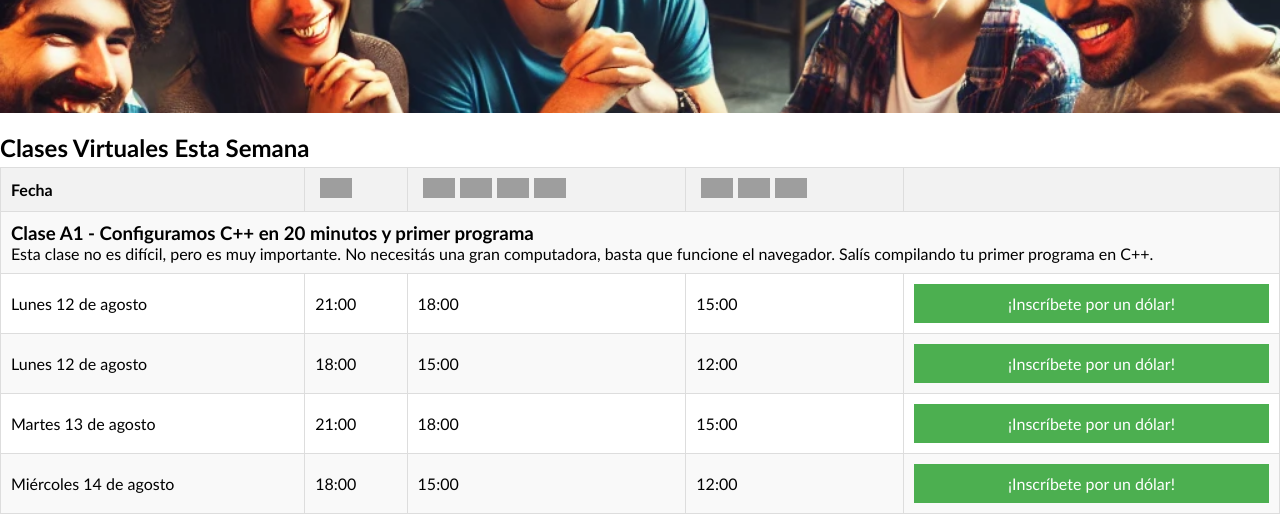
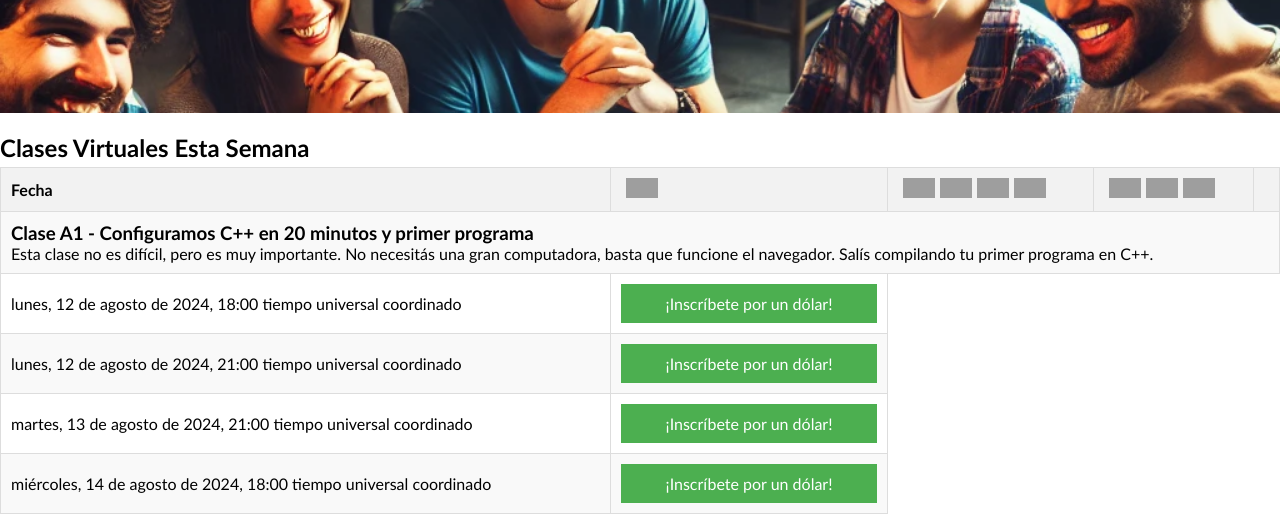
Before and after one commit to ignacionr/academy, a plain HTML site: page spanish.html in a window 1280 px wide. Shown: the part 287-802 px from the top of the page. Drawn offline with Linux system fonts and the light colour scheme; grey boxes are pictures that could not be loaded.

Commit message:
Update Spanish landing page to convert UTC times to local times on page load

```diff
--- a/script.js
+++ b/script.js
@@ -0,0 +1,26 @@
+function convertUTCToLocalTime() {
+    const timeElements = document.querySelectorAll('.point_in_time');
+
+    timeElements.forEach(element => {
+        const utcTimeString = element.textContent;
+        const utcDate = new Date(utcTimeString);
+
+        // Get the user's local date and time string with detailed options
+        const options = {
+            weekday: 'long',
+            year: 'numeric',
+            month: 'long',
+            day: 'numeric',
+            hour: 'numeric',
+            minute: 'numeric',
+            timeZoneName: 'long'
+        };
+        const localDateString = utcDate.toLocaleString(base_locale, options);
+
+        // Update the element's content with the local date and time
+        element.textContent = localDateString;
+    });
+}
+
+// Convert UTC times to local times on page load
+document.addEventListener('DOMContentLoaded', convertUTCToLocalTime);
--- a/spanish.html
+++ b/spanish.html
@@ -28,31 +28,19 @@
             </td>
         </tr>
         <tr>
-            <td>Lunes 12 de agosto</td>
-            <td>21:00</td>
-            <td>18:00</td>
-            <td>15:00</td>
+            <td class="point_in_time">2024-08-12T18:00:00.000Z</td>
             <td><a href="https://www.paypal.com/ncp/payment/SQ6U8D8E3J5CQ" class="button">¡Inscríbete por un dólar!</a></td>
         </tr>
         <tr>
-            <td>Lunes 12 de agosto</td>
-            <td>18:00</td>
-            <td>15:00</td>
-            <td>12:00</td>
+            <td class="point_in_time">2024-08-12T21:00:00.000Z</td>
             <td><a href="https://www.paypal.com/ncp/payment/CTAXSZLBV6MGS" class="button">¡Inscríbete por un dólar!</a></td>
         </tr>
         <tr>
-            <td>Martes 13 de agosto</td>
-            <td>21:00</td>
-            <td>18:00</td>
-            <td>15:00</td>
+            <td class="point_in_time">2024-08-13T21:00:00.000Z</td>
             <td><a href="https://www.paypal.com/ncp/payment/UYLHSRVFSY2RC" class="button">¡Inscríbete por un dólar!</a></td>
         </tr>
         <tr>
-            <td>Mi&eacute;rcoles 14 de agosto</td>
-            <td>18:00</td>
-            <td>15:00</td>
-            <td>12:00</td>
+            <td class="point_in_time">2024-08-14T18:00:00.000Z</td>
             <td><a href="https://www.paypal.com/ncp/payment/RSGM2MMN5QLGC" class="button">¡Inscríbete por un dólar!</a></td>
         </tr>
     </table>
@@ -66,6 +54,9 @@
     <h2>Usamos Google Meet</h2>
     <p>Google Meet es una plataforma de videoconferencia muy conveniente para nuestras clases virtuales. Es fácil de usar y no requiere de una computadora potente, solo necesitas que funcione el navegador. Con Google Meet, podrás participar en nuestras clases sin problemas.</p>
 
+    <script >
+        const base_locale = 'es';
+    </script>
     <script src="script.js"></script>
 </body>
 </html>
```
